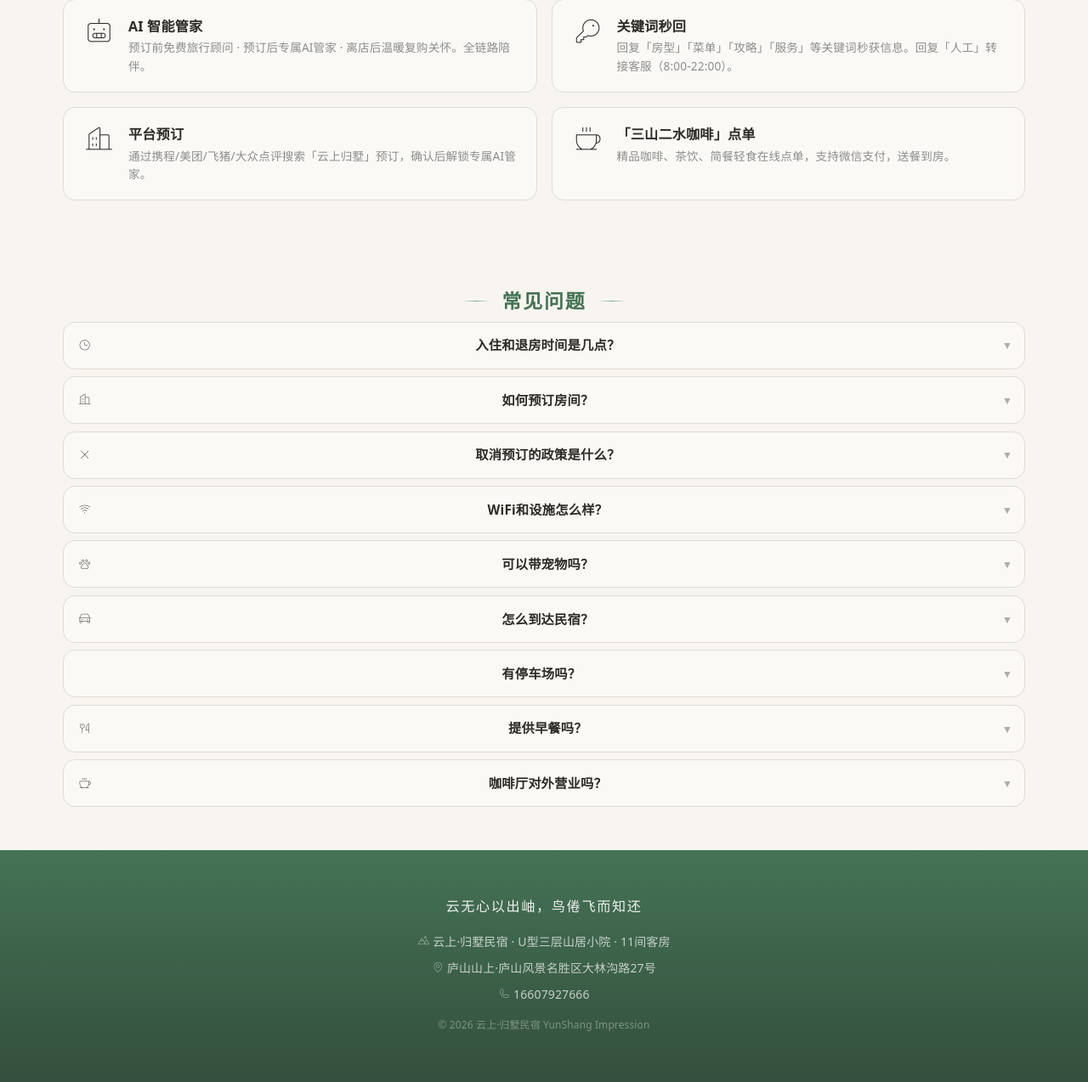
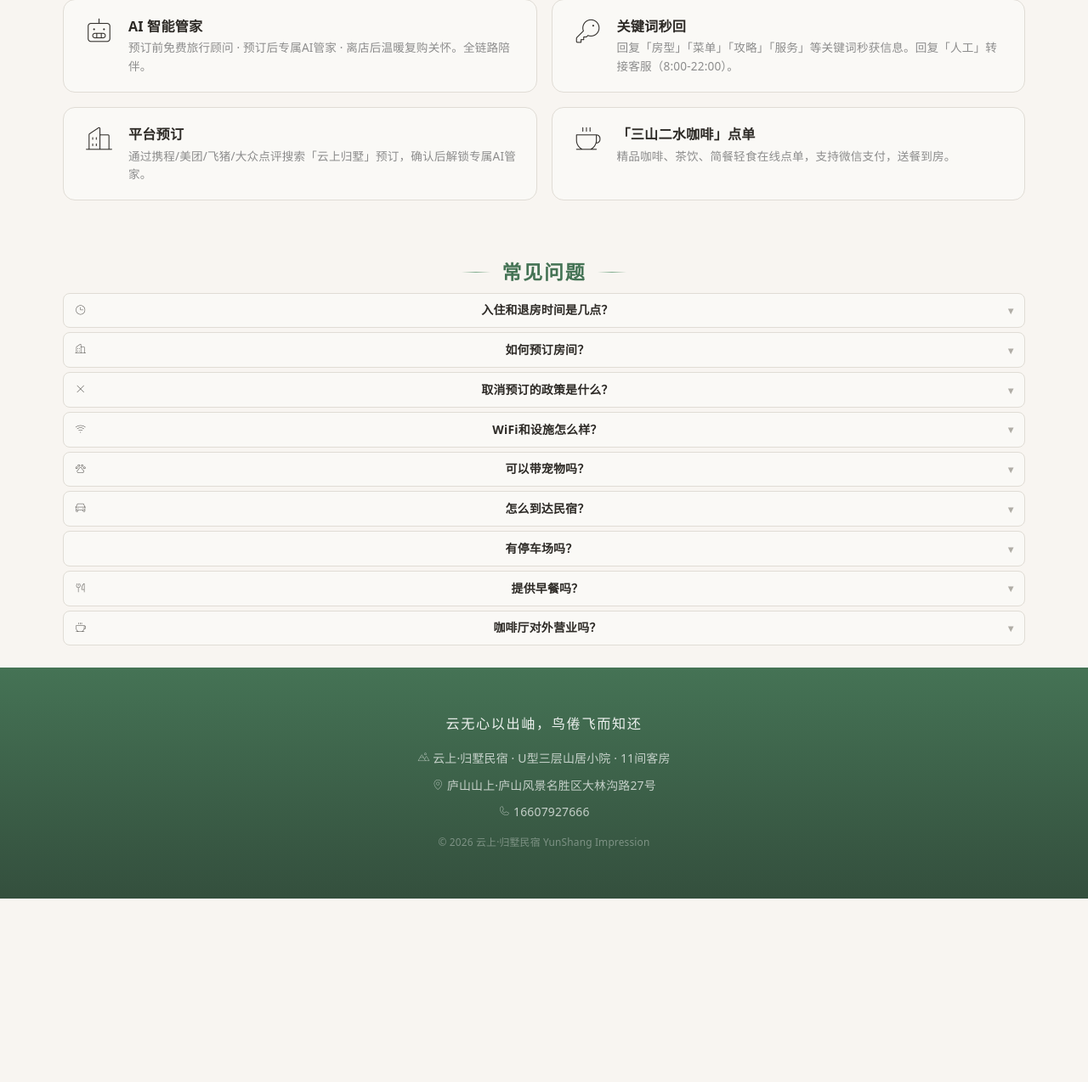
Before and after one commit to fengnian1234/-, a Flask app: page / in a window 1280 px wide. Shown: the part 3024-4298 px from the top of the page at 85% size. After the commit the page ends 4082 px from the top, so only its background shows below. Run offline with Flask 3, Linux system fonts and the light colour scheme; data comes from the database, SQL or seed files in the repository.

Commit message:
refactor: FAQ模块瘦身 — 缩小间距/字号/圆角，减少section空白，mp-mode适配

```diff
--- a/static/css/style-mp.css
+++ b/static/css/style-mp.css
@@ -657,3 +657,8 @@ body.mp-mode .rd-value { font-size: 0.85rem; }
 /* 排队信息 */
 body.mp-mode .queue-info { padding: 12px 14px; }
 body.mp-mode .queue-num { font-size: 1.1rem; }
+
+/* 常见问题 */
+body.mp-mode .faq-item { padding: 0.35rem 0.6rem; border-radius: 6px; }
+body.mp-mode .faq-q { font-size: 0.75rem; }
+body.mp-mode .faq-a { font-size: 0.72rem; line-height: 1.45; }
--- a/static/css/style.css
+++ b/static/css/style.css
@@ -2619,14 +2619,14 @@ h4 { font-size: 1.05rem; }
 .faq-list {
     display: flex;
     flex-direction: column;
-    gap: 0.5rem;
+    gap: 0.3rem;
 }
 
 .faq-item {
-    padding: 0.8rem 1rem;
+    padding: 0.45rem 0.75rem;
     background: var(--color-white);
     border: 1px solid var(--color-border);
-    border-radius: var(--radius-md);
+    border-radius: 8px;
     cursor: pointer;
     transition: background var(--transition), border-color var(--transition);
 }
@@ -2637,14 +2637,14 @@ h4 { font-size: 1.05rem; }
 
 .faq-q {
     font-weight: 600;
-    font-size: 0.9rem;
+    font-size: 0.82rem;
     display: flex;
     justify-content: space-between;
     align-items: center;
 }
 
 .faq-arrow {
-    font-size: 0.75rem;
+    font-size: 0.7rem;
     color: var(--color-text-lighter);
     transition: transform var(--transition);
 }
@@ -2654,17 +2654,17 @@ h4 { font-size: 1.05rem; }
 }
 
 .faq-a {
-    font-size: 0.82rem;
+    font-size: 0.78rem;
     color: var(--color-text-light);
-    line-height: 1.7;
+    line-height: 1.55;
     max-height: 0;
     overflow: hidden;
-    transition: max-height .35s ease, margin-top .35s ease;
+    transition: max-height .3s ease, margin-top .3s ease;
 }
 
 .faq-item.open .faq-a {
     max-height: 20rem;
-    margin-top: 0.5rem;
+    margin-top: 0.35rem;
 }
 
 /* ── 空状态 ───────────────────────────────────────────── */
--- a/templates/index.html
+++ b/templates/index.html
@@ -254,7 +254,7 @@
     </div>
 </section>
 <!-- 常见问题 -->
-<section class="section-padding">
+<section class="section-padding" style="padding-top:1rem;padding-bottom:1.5rem">
     <div class="container">
         <h2 class="section-title">常见问题</h2>
         <div class="faq-list">
```
